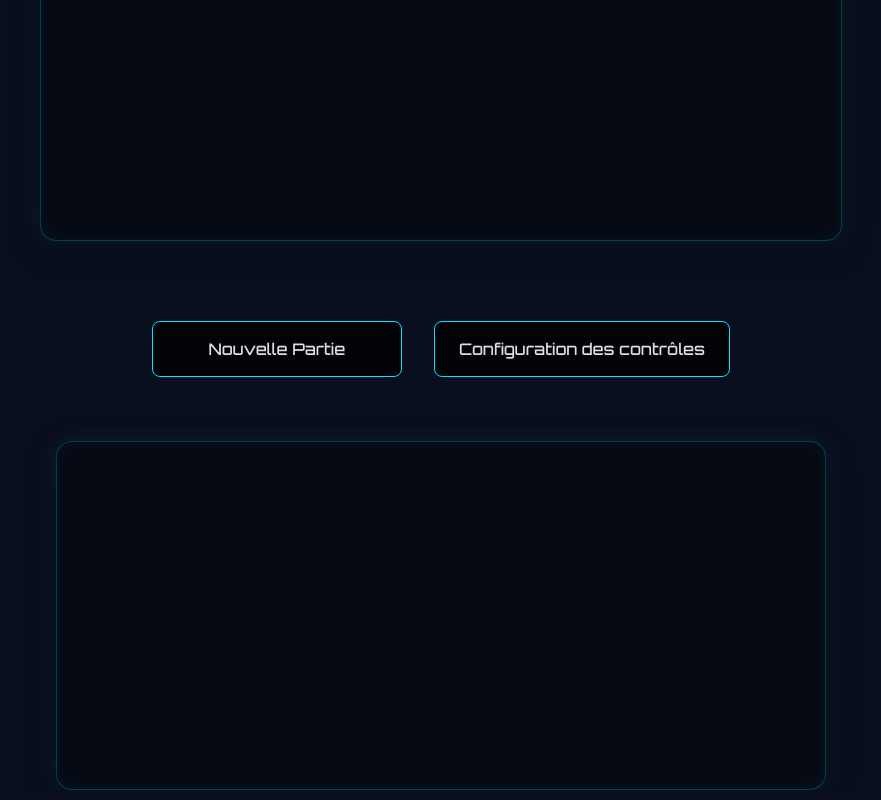
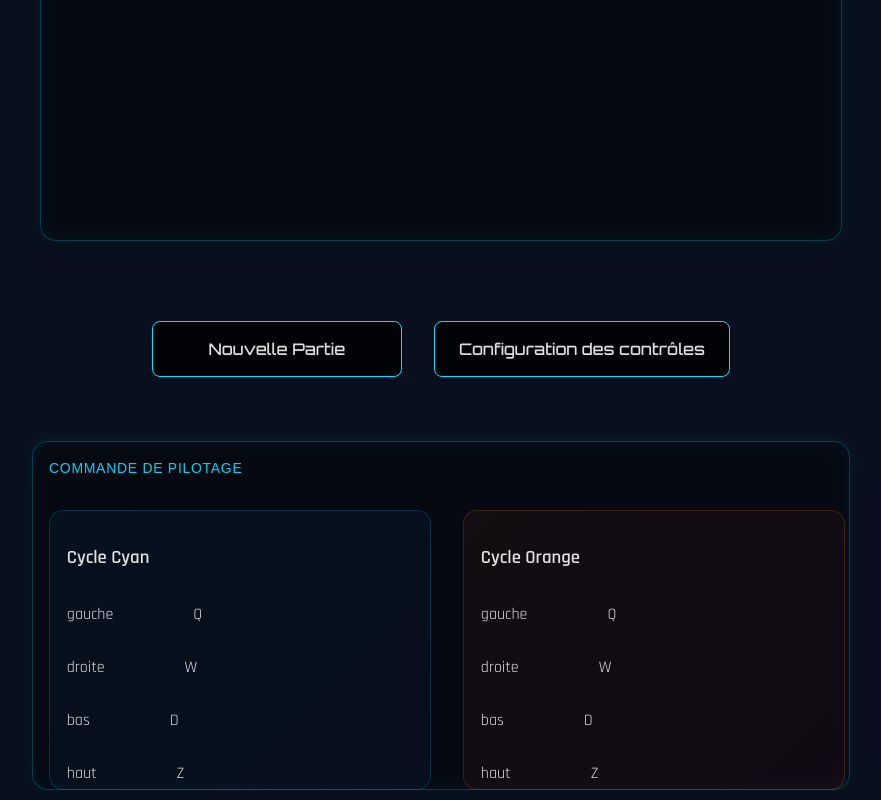
Before and after one commit to RayanInfoG22/Tron_Game_JS, a website with bundled scripts: page index.html in a window 1280 px wide. Shown: the part 974-1774 px from the top of the page, without its empty margins (199-1080 px from the left). Built offline with nearby package versions, Linux system fonts and the light colour scheme; animation ran at ten frames a second.

Commit message:
cmd pilotage

```diff
--- a/css/style.css
+++ b/css/style.css
@@ -274,10 +274,10 @@ body {
   align-items: center;
   width: 800px;
   height: 590px;
-  border: 0.727px solid rgba(0,184,219,0.3);
+  border: 0.727px solid rgba(0, 184, 219, 0.3);
   border-radius: 1rem;
-  background: rgba(0,0,0,0.4);
-  box-shadow: 0 8px 32px rgba(0,0,0,0.4), 0 0 20px rgba(0,255,255,0.1), inset 0 0 20px rgba(0,255,255,0.05);
+  background: rgba(0, 0, 0, 0.4);
+  box-shadow: 0 8px 32px rgba(0, 0, 0, 0.4), 0 0 20px rgba(0, 255, 255, 0.1), inset 0 0 20px rgba(0, 255, 255, 0.05);
 }
 
 .buttons-container {
@@ -299,7 +299,7 @@ body {
   align-items: center;
   border-radius: 0.5rem;
   border: var(--bordure-cyan);
-  background-color: rgba(0,0,0,0.8);
+  background-color: rgba(0, 0, 0, 0.8);
   color: var(--couleur-blanc);
   font-family: var(--font-principale);
   font-size: 1rem;
@@ -322,7 +322,7 @@ body {
   align-items: center;
   border-radius: 0.5rem;
   border: var(--bordure-cyan);
-  background-color: rgba(0,0,0,0.8);
+  background-color: rgba(0, 0, 0, 0.8);
   color: var(--couleur-blanc);
   font-family: var(--font-principale);
   font-size: 1rem;
@@ -335,20 +335,92 @@ body {
 }
 
 .controls-panel {
-
-  width: 48rem;
+  display: flex;
+  align-items: start;
+  flex-direction: column;
+  gap: 1rem;
+  width: 51rem;
   height: 21.63638rem;
   flex-shrink: 0;
   border-radius: 1rem;
-  border: 0.727px solid rgba(0,184,219,0.3);
-  background: rgba(0,0,0,0.4);
-  box-shadow: 0 8px 32px rgba(0,0,0,0.4), 0 0 20px rgba(0,255,255,0.1), inset 0 0 20px rgba(0,255,255,0.05);
+  border: 0.727px solid rgba(0, 184, 219, 0.3);
+  background: rgba(0, 0, 0, 0.4);
+  box-shadow: 0 8px 32px rgba(0, 0, 0, 0.4), 0 0 20px rgba(0, 255, 255, 0.1), inset 0 0 20px rgba(0, 255, 255, 0.05);
   margin-top: 1rem;
   position: relative;
   z-index: 6;
 }
 
+.controls-players {
+  display: flex;
+  justify-content: start;
+  width: 100%;
+  padding: 0 1rem;
+  gap: 2rem;
+}
 
+
+.controls-player1,
+.controls-player2 {
+  display: flex;
+  width: 21.70456rem;
+  height: 16.29544rem;
+  padding: 1.04544rem 1.04544rem 0.04544rem 1.04544rem;
+  flex-direction: column;
+  align-items: flex-start;
+  flex-shrink: 0;
+  display: flex;
+  flex-direction: column;
+  align-items: center;
+
+
+}
+
+.cmd {
+  display: flex;
+  align-items: center;
+  gap: 5rem;
+
+}
+
+.controls-panel h1 {
+  color: #00D3F2;
+  font-family: Arial;
+  font-size: 0.875rem;
+  font-style: normal;
+  font-weight: 400;
+  line-height: 1.25rem;
+  letter-spacing: 0.04375rem;
+  text-transform: uppercase;
+  margin: 1rem 1rem 1rem 1rem;
+
+}
+
+.controls-player1,
+.controls-player2 {
+  display: flex;
+  width: 21.70456rem;
+  height: 16.29544rem;
+  padding: 1rem 1rem 0.05rem 1.05rem;
+  flex-direction: column;
+  align-items: flex-start;
+
+  flex-shrink: 0;
+}
+
+
+.controls-player1 {
+  border-radius: 0.875rem;
+  border: 0.727px solid rgba(0, 184, 219, 0.20);
+  background: linear-gradient(135deg, rgba(0, 184, 219, 0.05) 0%, rgba(43, 127, 255, 0.05) 100%);
+
+}
+
+.controls-player2 {
+  border-radius: 0.875rem;
+  border: 0.727px solid rgba(255, 105, 0, 0.20);
+  background: linear-gradient(135deg, rgba(255, 105, 0, 0.05) 0%, rgba(251, 44, 54, 0.05) 100%);
+}
 
 
 
--- a/index.html
+++ b/index.html
@@ -9,7 +9,7 @@
     <link rel="stylesheet" href="css/animation.css" />
 </head>
 
-<body>
+
 
 <body>
     <div id="fond-etoiles"></div>
@@ -64,12 +64,68 @@
 
         <!-- Commandes de pilotage -->
         <div class="controls-panel">
+            <h1>COMMANDE DE PILOTAGE</h1>
+
+
+            <div class="controls-players">
+                <div class="controls-player1">
+                    <h3>Cycle Cyan</h3>
+                    <div class="gauche cmd">
+                        <p>gauche</p>
+                        <div class="cmd-gauche ">Q</div>
+
+                    </div>
+
+                    <div class="droite cmd">
+                        <p>droite</p>
+                        <div class="cmd-droite">W</div>
+                    </div>
+
+                    <div class="bas cmd">
+                        <p>bas</p>
+                        <div class="cmd-droite">D</div>
+                    </div>
+
+                    <div class="haut cmd">
+                        <p>haut</p>
+                        <div class="cmd-droite">Z</div>
+
+                    </div>
+
+                </div>
+                <div class="controls-player2">
+                    <h3>Cycle Orange </h3>
+                    <div class="gauche cmd">
+                        <p>gauche</p>
+                        <div class="cmd-gauche ">Q</div>
+
+                    </div>
+
+                    <div class="droite cmd">
+                        <p>droite</p>
+                        <div class="cmd-droite">W</div>
+                    </div>
+
+                    <div class="bas cmd">
+                        <p>bas</p>
+                        <div class="cmd-droite">D</div>
+                    </div>
+
+                    <div class="haut cmd">
+                        <p>haut</p>
+                        <div class="cmd-droite">Z</div>
+
+                    </div>
+
+
+
                 </div>
             </div>
 
 
 </body>
-</body>
+
 <script src="js/view/Ui.js"></script>
+<script type="module" src="js/main.js"></script>
 
 </html>
--- a/js/main.js
+++ b/js/main.js
@@ -0,0 +1,11 @@
+    import $ from "jquery";
+    // Quand le document est prêt...
+    $(document).ready(function() {
+      console.log("jQuery est chargé et fonctionne !");
+
+      // Quand on clique sur le bouton
+      $("#btn").click(function() {
+        $("#resultat").text("Le bouton a été cliqué !");
+        $(this).css("background-color", "lightgreen");
+      });
+    });
--- /dev/null
+++ b/package.json
@@ -0,0 +1,5 @@
+{
+  "dependencies": {
+    "jquery": "^3.7.1"
+  }
+}
```
Also changed, not shown: 1 other file. Lines whose indentation alone changed are shown as unchanged.
